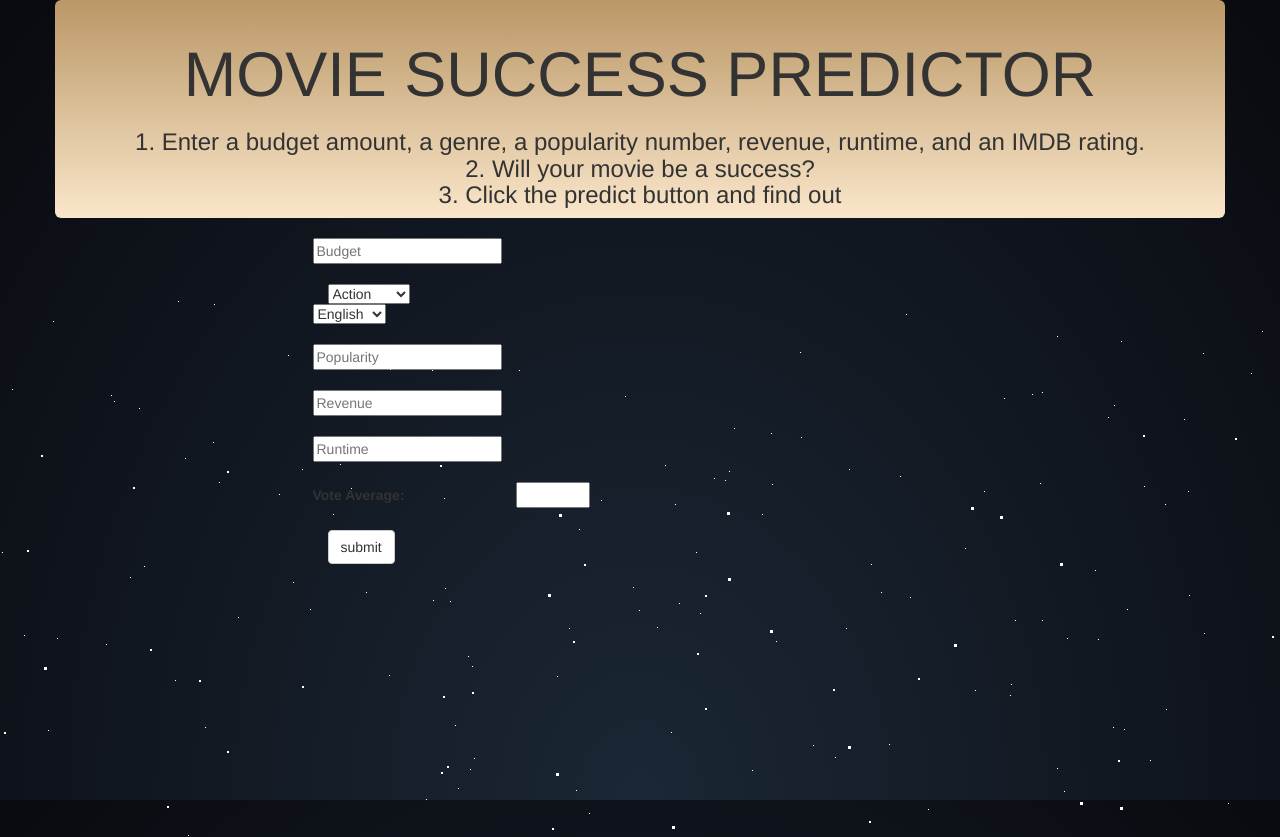
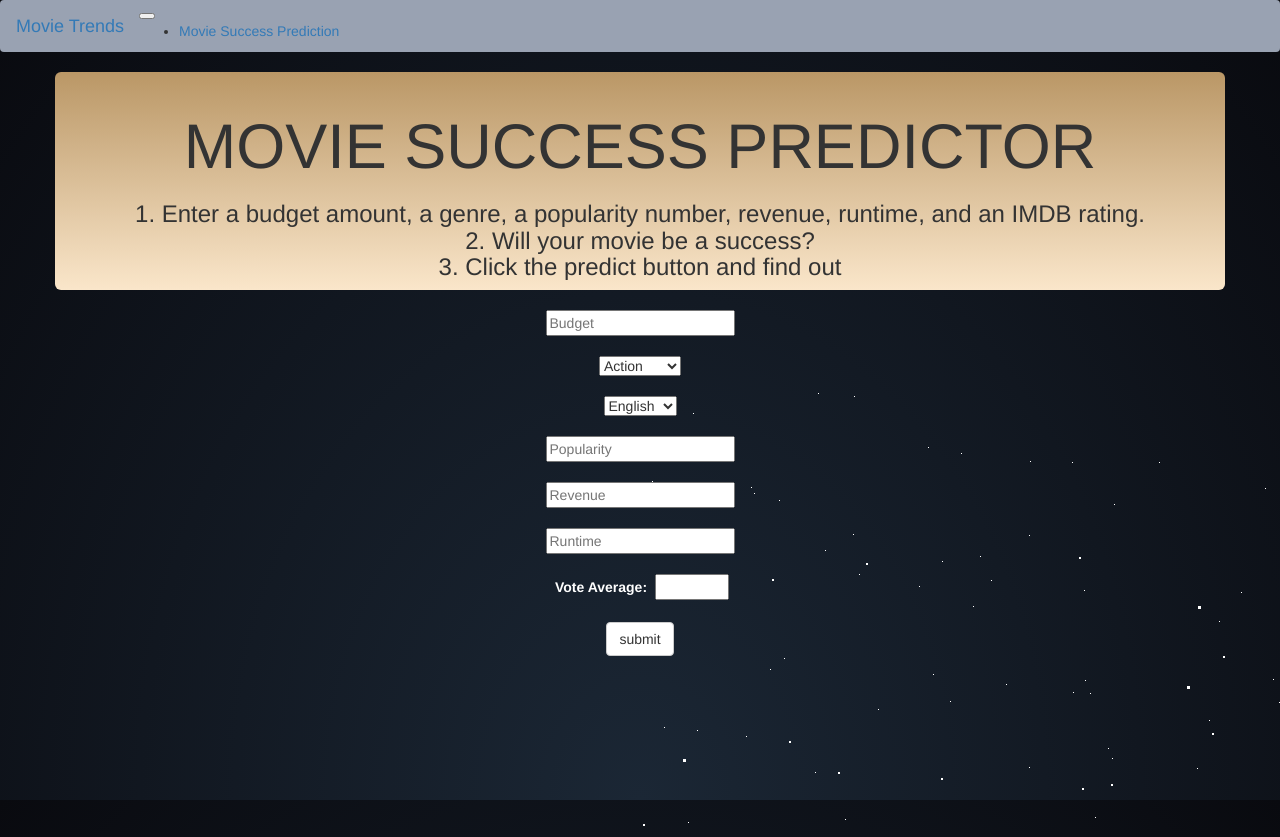
Before and after one commit to amudd10/Coming-to-A-Theater-Near-You, a Flask app: page / in a window 1280 px wide. Shown: the top 837 px of the page. Run offline with Flask 2, Linux system fonts and the light colour scheme; parts of the project's set-up code (start-up, migrations or seed data) failed here and were passed over; some libraries are stand-ins or nearby versions.

Commit message:
edit index.html

```diff
--- a/templates/index.html
+++ b/templates/index.html
@@ -13,7 +13,7 @@
       integrity="sha384-BVYiiSIFeK1dGmJRAkycuHAHRg32OmUcww7on3RYdg4Va+PmSTsz/K68vbdEjh4u"
       crossorigin="anonymous"
     />
-    <link rel="stylesheet" href="static/css/style.css" />
+    <link rel="stylesheet" href="../static/css/style.css" />
     <style>
 
       body {
@@ -33,7 +33,22 @@
   </head>
 
   <body>
-  <div class="container">
+    <nav class="navbar navbar-expand-lg navbar-light bg-light" style="background-color: rgb(153, 162, 178);">
+      <a class="navbar-brand" href="visualizations.html">Movie Trends</a>
+      <button class="navbar-toggler" type="button" data-toggle="collapse" data-target="#navbarSupportedContent" aria-controls="navbarSupportedContent" aria-expanded="false" aria-label="Toggle navigation">
+        <span class="navbar-toggler-icon"></span>
+      </button>
+
+      <div class="collapse navbar-collapse" id="navbarSupportedContent">
+        <ul class="navbar-nav mr-auto">
+          <li class="nav-item active">
+            <a class="nav-link" href="index.html">Movie Success Prediction<span class="sr-only">(current)</span></a>
+          </li>
+        </ul>
+      </div>
+  </nav>
+
+  <div class="container" align = "center">
     <div class="row">
       <div class="jumbotron" style="text-align:center">
         <br>
@@ -46,7 +61,7 @@
   </div>
   <br>
 
-  <div class="search-container">
+  <div class="search-container" align= "center">
     <div class="row">
       <div class="container" style="float: center; width: 50%">
         <form method="POST" action="/predict" role="form" , name="predictform">
@@ -62,6 +77,7 @@
             <option value="Drama">Drama</option>
           </select>
           <br>
+        </br>
           <div class="row">
             <select id="original_language" name="original_language">
               <option value="en">English</option>
@@ -83,7 +99,7 @@
           </div>
           <br>
           <div class="row">
-            <label for="vote_average" style="display: inline-block; width: 200px">Vote Average:</label>
+            <label for="vote_average" style="color:white; display: inline-block; width: 100px">Vote Average:</label>
             <input type="number" id="voteAverage" min="0" max="10" step="0.1" required name="vote_average">
         </div>
         <br>
@@ -97,6 +113,7 @@
 <div id="stars"></div>
 <div id="stars2"></div>
 <div id="stars3"></div>
-<script src="static/js/logic.js"></script>
+
+
 </body>
 </html>
```
Also changed, not shown: templates/visualizations.html (renamed from visualizations.html, +6 -6 lines).
